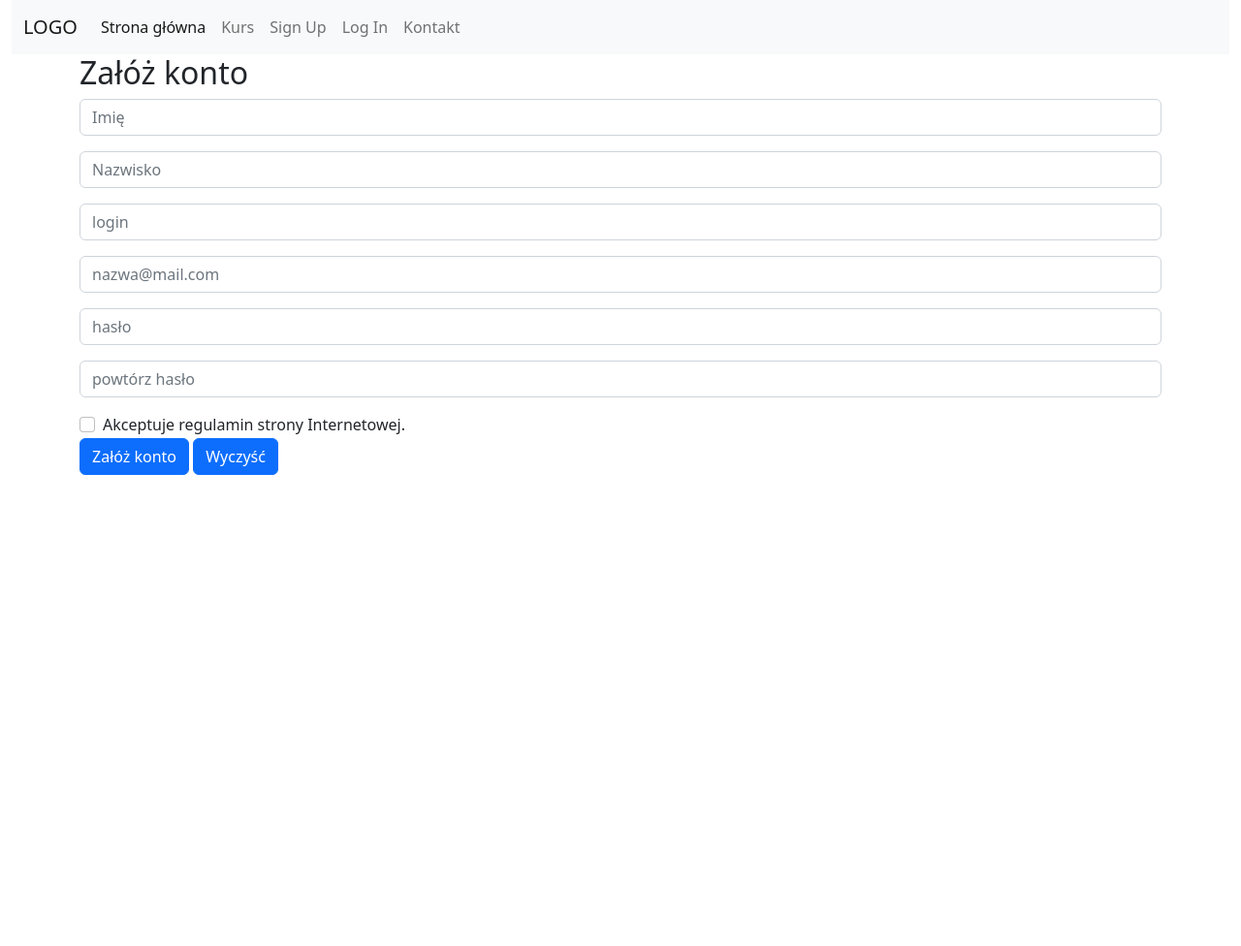
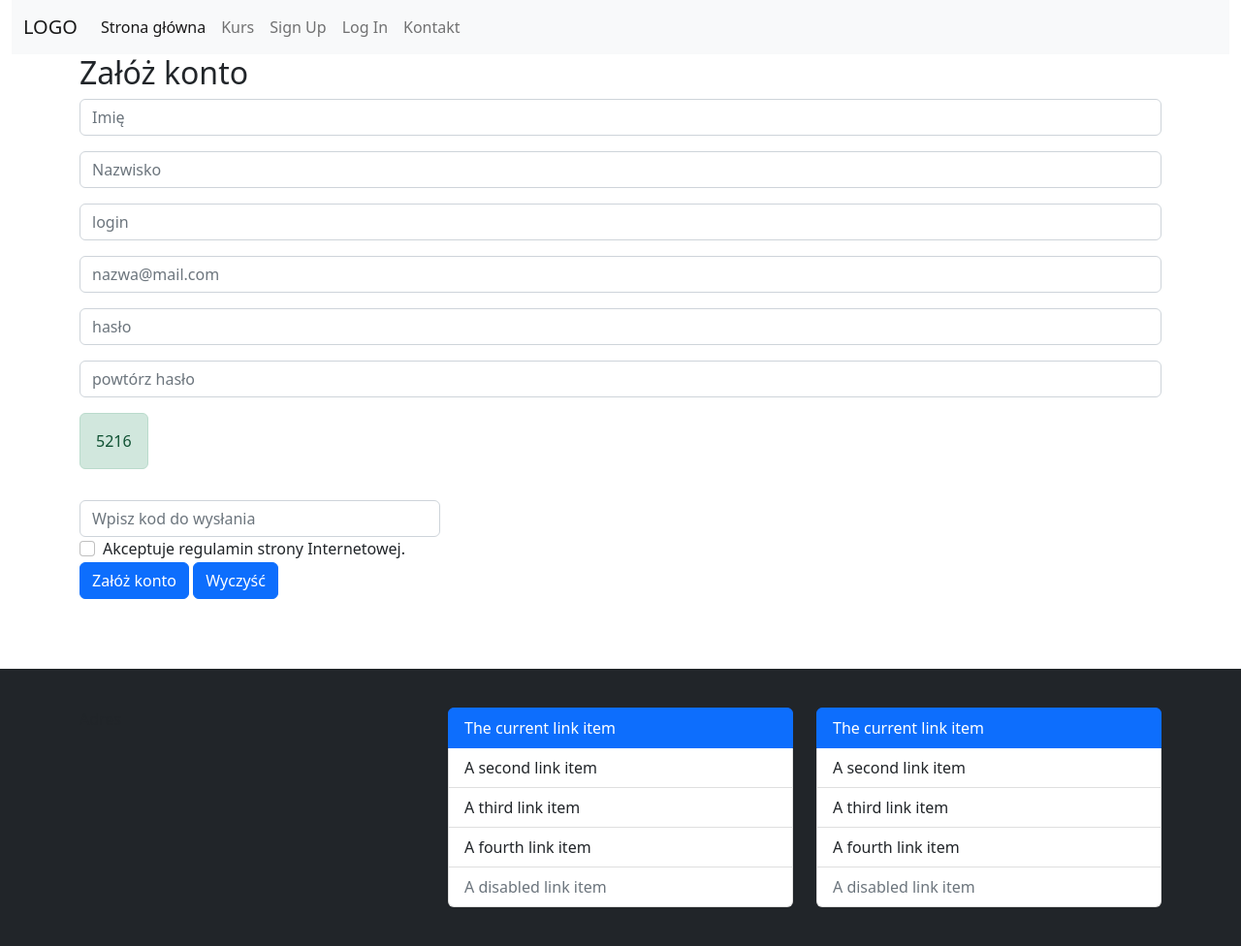
Before and after one commit to marcinputra/Project-PHP, a PHP site: page /signup.php in a window 1280 px wide. Shown: the whole page at 97% size. Before the commit the page ends 490 px from the top, so only its background shows below. Run offline with PHP 8.4, Linux system fonts and the light colour scheme.

Commit message:
organizing work in the code

```diff
--- a/css/style.css
+++ b/css/style.css
@@ -99,3 +99,8 @@ header h1:nth-of-type(3){
 .formularz {
     margin-bottom: 20px;
 }
+
+.foot {
+    padding: 40px 0;
+    margin: 40px 0 0 0;
+}
--- a/signup.php
+++ b/signup.php
@@ -1,6 +1,6 @@
 <?php include('site/header.php'); ?>
 <?php
-$error = array("", "", "", "", "", true);
+$error = array("", "", "", "", "", true, true);
 if (isset($_POST['submit'])) {
     $imie = htmlspecialchars($_POST['imie']);
     if ($imie == "" || strlen($imie) < 3) {
@@ -33,6 +33,13 @@ if (isset($_POST['submit'])) {
         $error[5] = true;
     } else {
         $error[5] = false;
+    }
+    $code = htmlspecialchars($_POST['code']);
+    $codesave = htmlspecialchars($_POST['codesave']);
+    if ($code == $codesave) {
+        $error[6] = true;
+    } else {
+        $error[6] = false;
     }
 }
 ?>
@@ -87,6 +94,23 @@ if (isset($_POST['submit'])) {
                 <div class="mb-3">
                     <input type="password" class="form-control" id="exampleFormControlInput1" placeholder="powtórz hasło" name="haslo2">
                 </div>
+                <div class="mb-3">
+                    <label class="form-check-label alert alert-success" for="flexCheckChecked">
+                        <?php
+                        $tmp = '';
+                        $kod = array();
+                        for ($i = 0; $i < 4; $i++) {
+                            $kod[] = rand(0, 9);
+                            echo $kod[$i];
+                            $tmp .= $kod[$i];
+                        }
+                        ?>
+                    </label>
+                    <input type="hidden" value="<?php echo $tmp; ?>" name="codesave">
+                </div>
+                <div class="col-xl-4 col-md-8">
+                    <input type="text" class="form-control" id="exampleFormControlInput1" placeholder="Wpisz kod do wysłania" name="code">
+                </div>
                 <div class="form-check">
                     <?php
                     if (!$error[5]) {
@@ -112,25 +136,37 @@ if (isset($_POST['submit'])) {
     <div class="row">
         <div class="col-12">
             <?php
-            if ($error[0] == "" && $error[1] == "" && $error[2] == "" && $error[3] == "" && $error[4] == "" && $error[5] && isset($_POST['submit'])) {
+            if ($error[0] == "" && $error[1] == "" && $error[2] == "" && $error[3] == "" && $error[4] == "" && $error[5] && isset($_POST['submit']) && $error[6]) {
                 $conn = mysqli_connect('localhost', 'webPLA', 'webPLA', 'portal');
                 if (!$conn) {
                     echo 'Błąd połaczenia z bazą danych. Error : ' . mysqli_connect_error();
                 } else {
-                    // wyswietlenie danych z formularza
-                    // echo $_POST['imie'];
-                    // echo $_POST['nazwisko'];
-                    // echo $_POST['login'];
-                    // echo $_POST['mail'];
-                    // echo $_POST['haslo1'];
-                    // echo $_POST['regulamin'];
-                    $datadodania = date("Y-m-d");
-                    // zmienne
-                    $sql = "INSERT INTO users(imie, nazwisko, login, mail, haslo, regulamin, dataDodania) VALUES ('$imie','$nazwisko','$login','$mail','$haslo1',true,'$datadodania')";
-                    mysqli_query($conn, $sql);
+                    $flagLogin = true;
+                    $flagMail = true;
+                    $sqlSelect = 'SELECT login, mail FROM users';
+                    $result = mysqli_query($conn, $sqlSelect);
+                    $users = mysqli_fetch_all($result, MYSQLI_ASSOC);
+                    foreach ($users as $user1) {
+                        if ($user1['login'] == $login) {
+                            $flagLogin = false;
+                            break;
+                        }
+                    }
+                    foreach ($users as $user2) {
+                        if ($user2['mail'] == $mail) {
+                            $flagMail = false;
+                            break;
+                        }
+                    }
+                    if ($flagLogin && $flagMail) {
+                        $datadodania = date("Y-m-d");
+                        $sql = "INSERT INTO users(imie, nazwisko, login, mail, haslo, regulamin, dataDodania) VALUES ('$imie','$nazwisko','$login','$mail','$haslo1',true,'$datadodania')";
+                        mysqli_query($conn, $sql);
+                        echo 'Dodano użytkownika!';
+                    } else {
+                        echo 'Podany login lub mail istnieje.';
+                    }
                     mysqli_close($conn);
-
-                    echo 'Dodano użytkownika!';
                 }
             }
             ?>
--- a/site/footer.php
+++ b/site/footer.php
@@ -1,3 +1,37 @@
+<div class="container-fluid bg-dark foot">
+    <div class="container">
+
+        <div class="row">
+            <div class="col-xl-4 col-md-12">
+                Adres
+            </div>
+            <div class="col-xl-4 col-md-12">
+                <div class="list-group">
+                    <a href="#" class="list-group-item list-group-item-action active" aria-current="true">
+                        The current link item
+                    </a>
+                    <a href="#" class="list-group-item list-group-item-action">A second link item</a>
+                    <a href="#" class="list-group-item list-group-item-action">A third link item</a>
+                    <a href="#" class="list-group-item list-group-item-action">A fourth link item</a>
+                    <a class="list-group-item list-group-item-action disabled">A disabled link item</a>
+                </div>
+            </div>
+            <div class="col-xl-4 col-md-12">
+                <div class="list-group">
+                    <a href="#" class="list-group-item list-group-item-action active" aria-current="true">
+                        The current link item
+                    </a>
+                    <a href="#" class="list-group-item list-group-item-action">A second link item</a>
+                    <a href="#" class="list-group-item list-group-item-action">A third link item</a>
+                    <a href="#" class="list-group-item list-group-item-action">A fourth link item</a>
+                    <a class="list-group-item list-group-item-action disabled">A disabled link item</a>
+                </div>
+            </div>
+        </div>
+    </div>
+</div>
+</div>
+
 <script src="js/bootstrap.bundle.min.js"></script>
 </body>
 
--- a/site/header.php
+++ b/site/header.php
@@ -11,7 +11,7 @@
 </head>
 
 <body>
-    <div class="container-fluid">
+    <div class="container-fluid ">
         <div class="row">
             <div class="col-md">
                 <nav class="navbar navbar-expand-lg bg-light">
```
Also changed, not shown: index.php (+3 -32 lines), kurs.php (+7 -7 lines), login.php (+12 -0 lines), tutorialPHP.php (added, +50 -0 lines).
